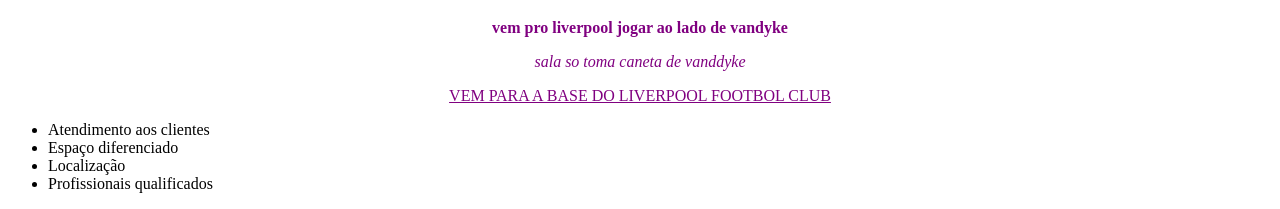
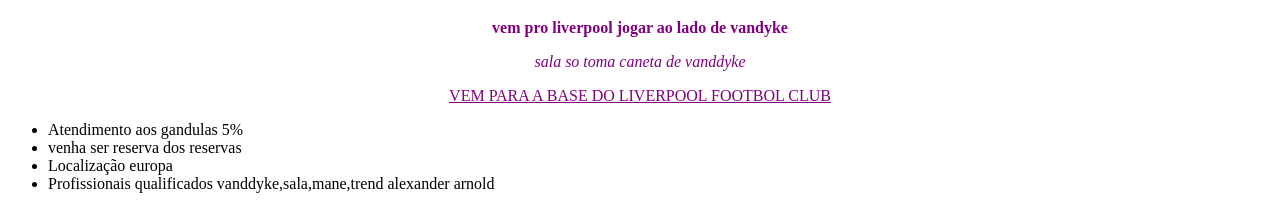
Before and after one commit to Er1k15/site-erik-gato, a plain HTML site: page index.html in a window 1280 px wide. Shown: the part 1093-1302 px from the top of the page. Drawn offline with Linux system fonts and the light colour scheme.

Commit message:
Update index.html

```diff
--- a/index.html
+++ b/index.html
@@ -39,10 +39,10 @@
 <p><u>VEM PARA A BASE DO LIVERPOOL FOOTBOL CLUB</u></p>
 
 <ul>
-                <li class="itens">Atendimento aos clientes</li>
-                <li class="itens">Espaço diferenciado</li>
-                <li class="itens">Localização</li>
-                <li class="itens">Profissionais qualificados</li>
+                <li class="itens">Atendimento aos gandulas 5%</li>
+                <li class="itens">venha ser reserva dos reservas </li>
+                <li class="itens">Localização europa</li>
+                <li class="itens">Profissionais qualificados vanddyke,sala,mane,trend alexander arnold </li>
             </ul>
 </body>
 </html
```
